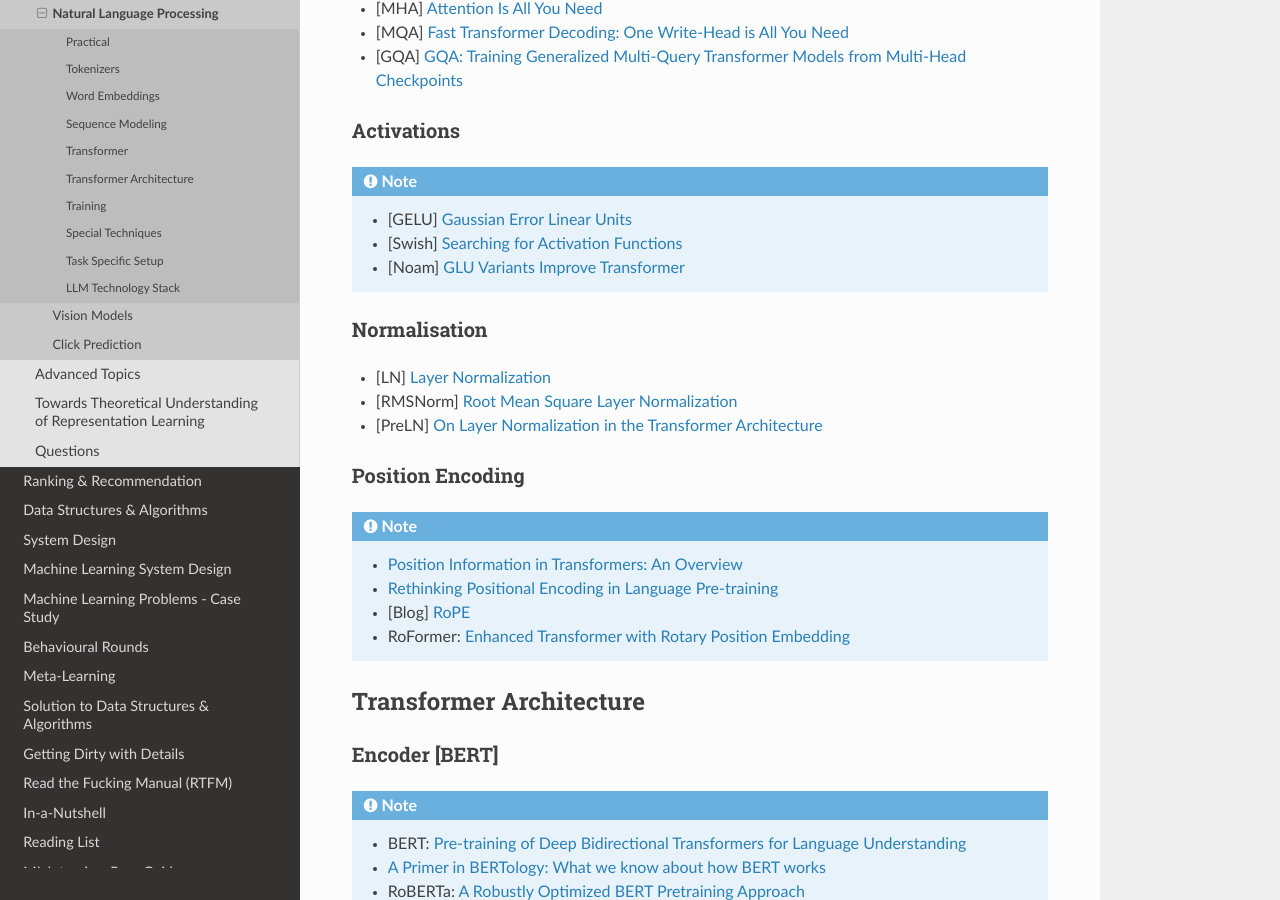
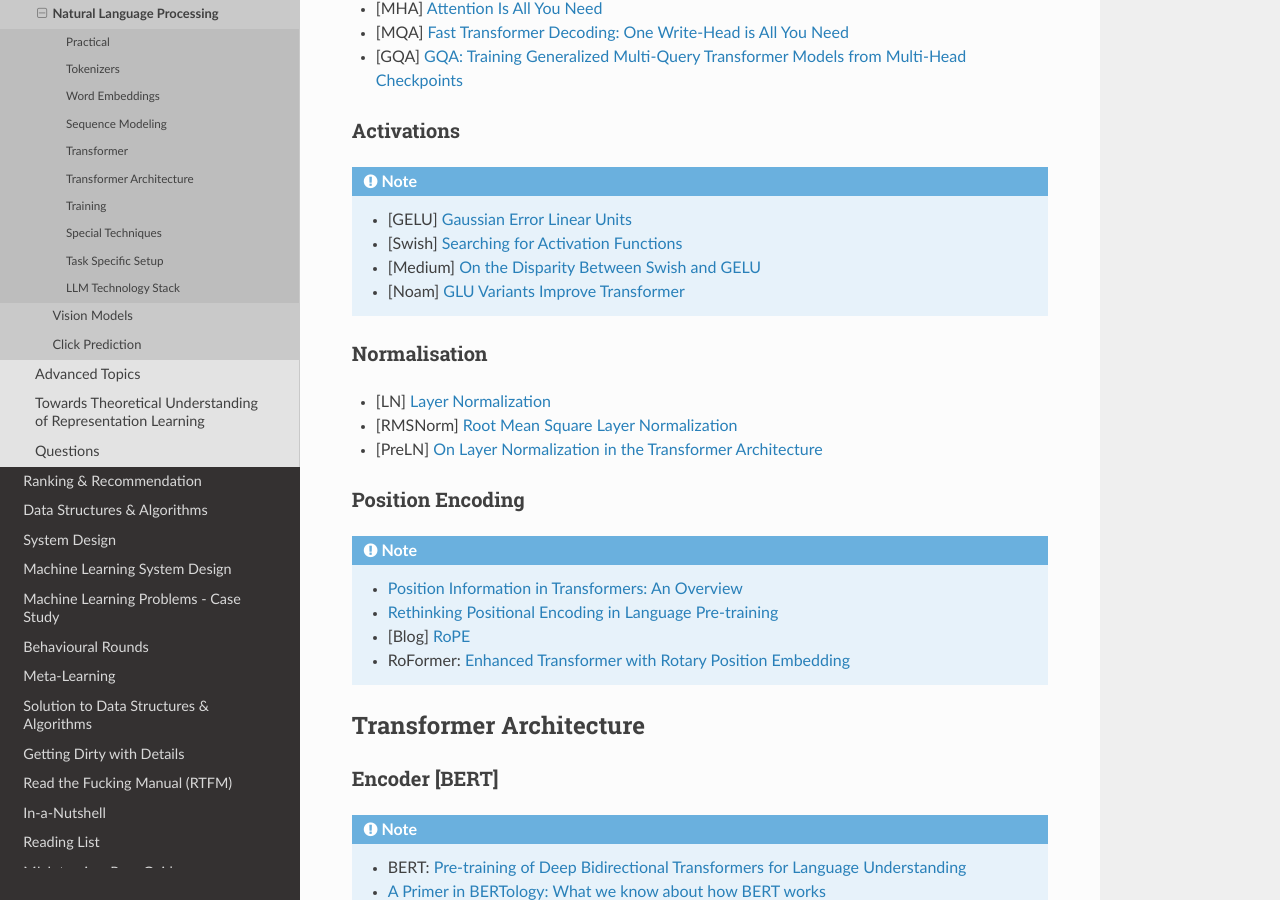
Before and after one commit to uselesstechjunks/leetcode, a Sphinx documentation site: the page built from docs/source/dl/application/nlp.rst, in a window 1280 px wide and 900 px high, scrolled down 4425 px. Built offline with Sphinx 7.4.7 and the Read the Docs theme 2.0.0, drawn with Linux system fonts in a browser that asks for light colours.

Commit message:
Update nlp.rst (#235)

```diff
--- a/docs/source/dl/application/nlp.rst
+++ b/docs/source/dl/application/nlp.rst
@@ -184,6 +184,7 @@ Activations
 .. note::
 	* [GELU] `Gaussian Error Linear Units <https://arxiv.org/abs/1606.08415>`_
 	* [Swish] `Searching for Activation Functions <https://arxiv.org/pdf/1710.05941v2>`_
+	* [Medium] `On the Disparity Between Swish and GELU <https://towardsdatascience.com/on-the-disparity-between-swish-and-gelu-1ddde902d64b>`_
 	* [Noam] `GLU Variants Improve Transformer <https://arxiv.org/pdf/2002.05202v1>`_
 
 Normalisation
```
